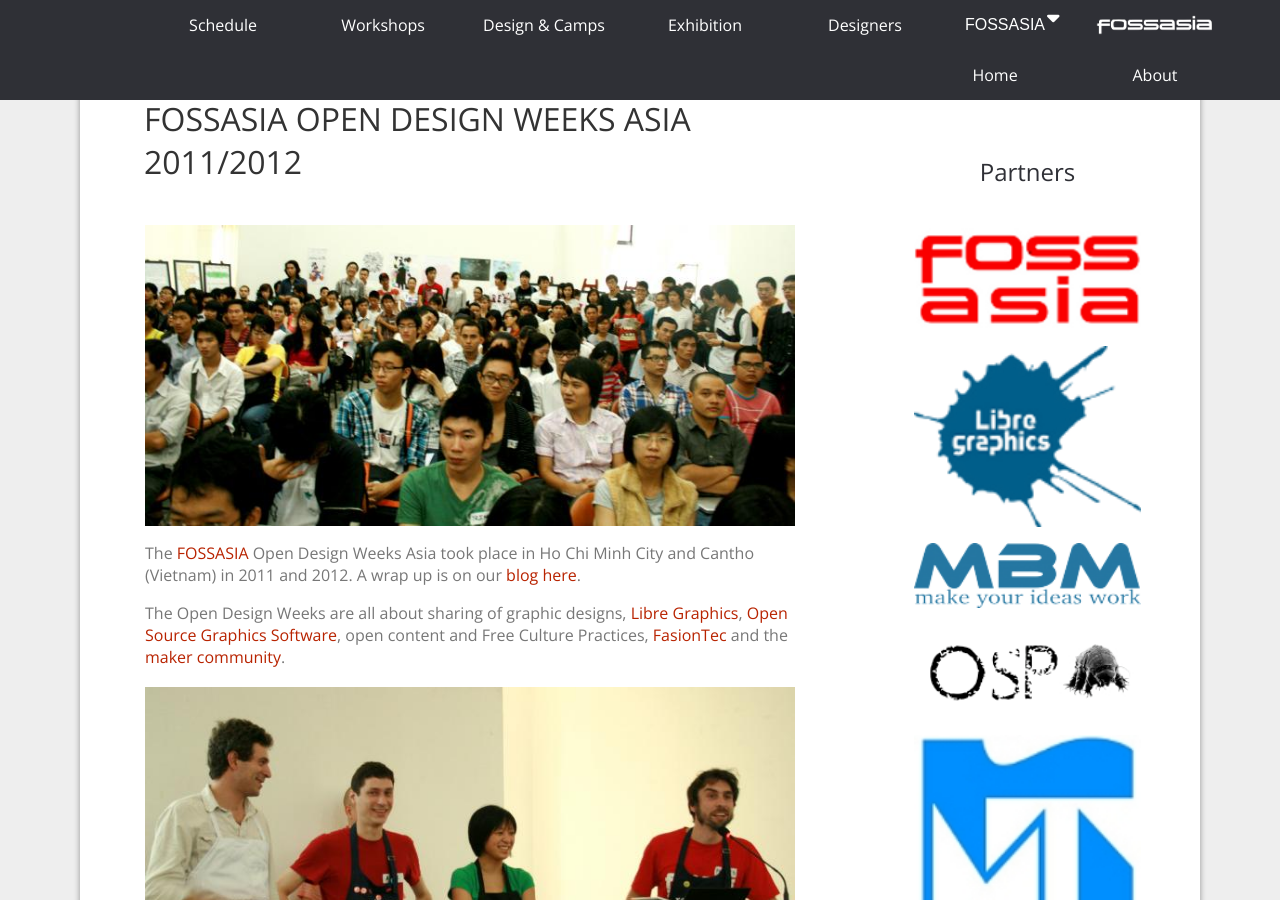
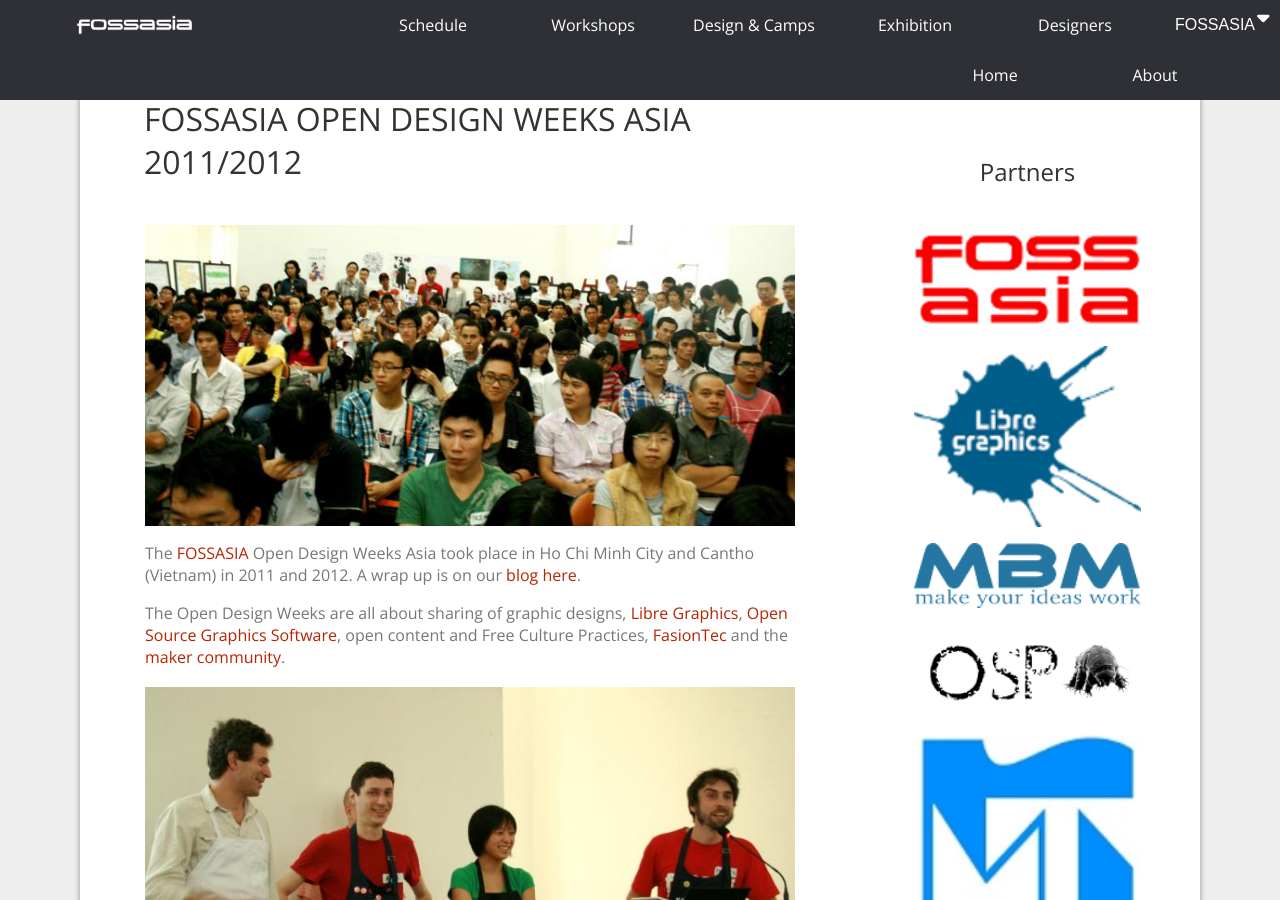
Before and after one commit to fossasia/2012.fossasia.org, a Jekyll site: the page built from index.md, in a window 1280 px wide and 900 px high. Built offline with Jekyll 4.4.1, drawn with Linux system fonts in a browser that asks for light colours; nearby versions of some CDN libraries; some web fonts are replaced.

Commit message:
Tiny Tweak

```diff
--- a/_includes/header.html
+++ b/_includes/header.html
@@ -3,7 +3,7 @@
 		<label for="show-menu" class="show-menu">Show Menu</label>
 		<input type="checkbox" id="show-menu" role="button">
 		<ul id="menu">
-            <li id="logo-link"><a href="http://fossasia.org/"><img id="fossasia-logo-navbar" src="images/fossasia-logo-light.png" alt=""></a></li>
+            <li style="float: left;" id="logo-link"><a href="http://fossasia.org/"><img id="fossasia-logo-navbar" src="images/fossasia-logo-light.png" alt=""></a></li>
 			<li class="dropdown" onmouseleave="openDropdown()">
 	            <button  class="dropbtn" onmouseover="openDropdown()">FOSSASIA<i class="fa fa-sort-desc fa-lg" aria-hidden="true"></i></button>
 	            <ul id="myDropdown" class="dropdown-content">
```
